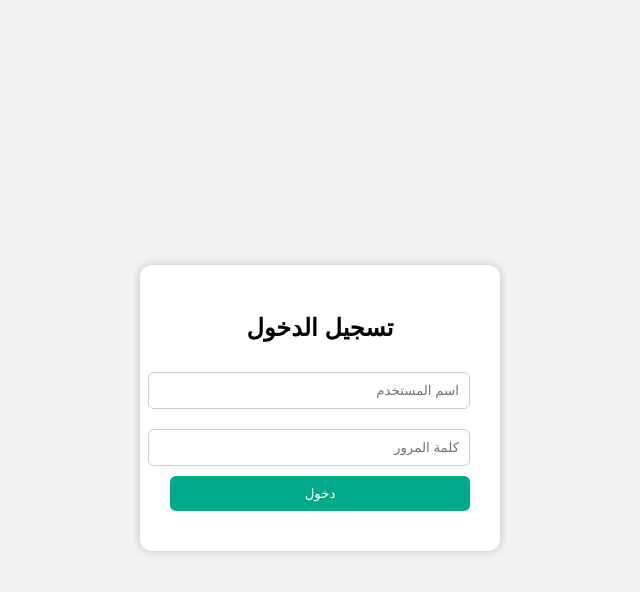
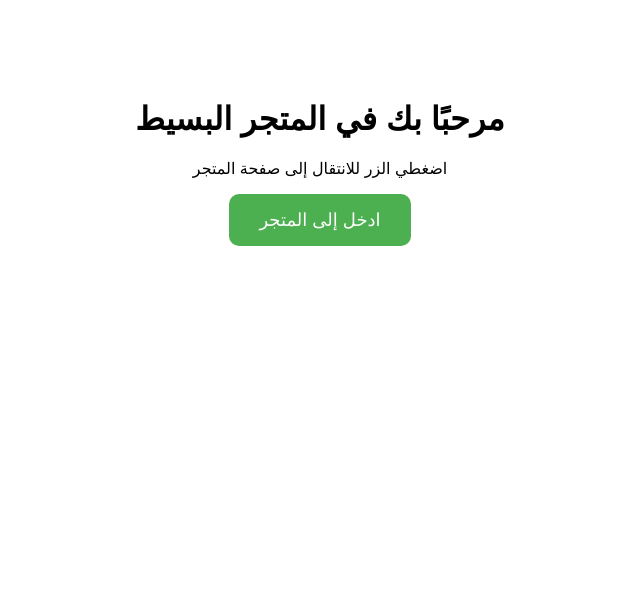
Before and after one commit to Marinaloay/simple-store-arabic, a plain HTML site: page index.html in a window 1280 px wide. Shown: the whole page, without its empty margins (320-960 px from the left). Drawn offline with Linux system fonts and the light colour scheme.

Commit message:
Update index.html

```diff
--- a/index.html
+++ b/index.html
@@ -1,79 +1,15 @@
 <!DOCTYPE html>
-<html lang="ar" dir="rtl">
+<html lang="ar">
 <head>
   <meta charset="UTF-8">
-  <title>تسجيل الدخول</title>
-  <style>
-    body {
-      background-color: #f2f2f2;
-      font-family: Arial, sans-serif;
-      display: flex;
-      justify-content: center;
-      align-items: center;
-      height: 100vh;
-    }
-    .login-box {
-      background-color: white;
-      padding: 30px;
-      border-radius: 12px;
-      box-shadow: 0 0 10px rgba(0,0,0,0.2);
-      width: 300px;
-      text-align: center;
-    }
-    h2 {
-      margin-bottom: 20px;
-    }
-    input[type="text"], input[type="password"] {
-      width: 100%;
-      padding: 10px;
-      margin: 10px 0;
-      border-radius: 6px;
-      border: 1px solid #ccc;
-    }
-    button {
-      background-color: #0a8;
-      color: white;
-      border: none;
-      padding: 10px 15px;
-      border-radius: 6px;
-      cursor: pointer;
-      width: 100%;
-    }
-    button:hover {
-      background-color: #088;
-    }
-    .error {
-      color: red;
-      margin-top: 10px;
-    }
-  </style>
+  <meta name="viewport" content="width=device-width, initial-scale=1.0">
+  <title>الصفحة الرئيسية</title>
 </head>
-<body>
-  <div class="login-box">
-    <h2>تسجيل الدخول</h2>
-    <input type="text" id="username" placeholder="اسم المستخدم">
-    <input type="password" id="password" placeholder="كلمة المرور">
-    <button onclick="login()">دخول</button>
-    <div class="error" id="error"></div>
-  </div>
-
-  <script>
-    function login() {
-      const user = document.getElementById('username').value;
-      const pass = document.getElementById('password').value;
-      const error = document.getElementById('error');
-
-      // بيانات الدخول المقبولة
-      const validUser = "marina";
-      const validPass = "12345";
-
-      if (user === validUser && pass === validPass) {
-        // الانتقال للمتجر بعد النجاح
-        window.location.href = "Store.html";
-      } else {
-        error.textContent = "❌ اسم المستخدم أو كلمة المرور غير صحيحة";
-      }
-    }
-  </script>
+<body style="text-align:center; margin-top:100px; font-family:Arial;">
+  <h1>مرحبًا بك في المتجر البسيط</h1>
+  <p>اضغطي الزر للانتقال إلى صفحة المتجر</p>
+  <button onclick="location.href='store.html'" style="padding:15px 30px; font-size:18px; background-color:#4CAF50; color:white; border:none; border-radius:10px;">
+    ادخل إلى المتجر
+  </button>
 </body>
 </html>
```
